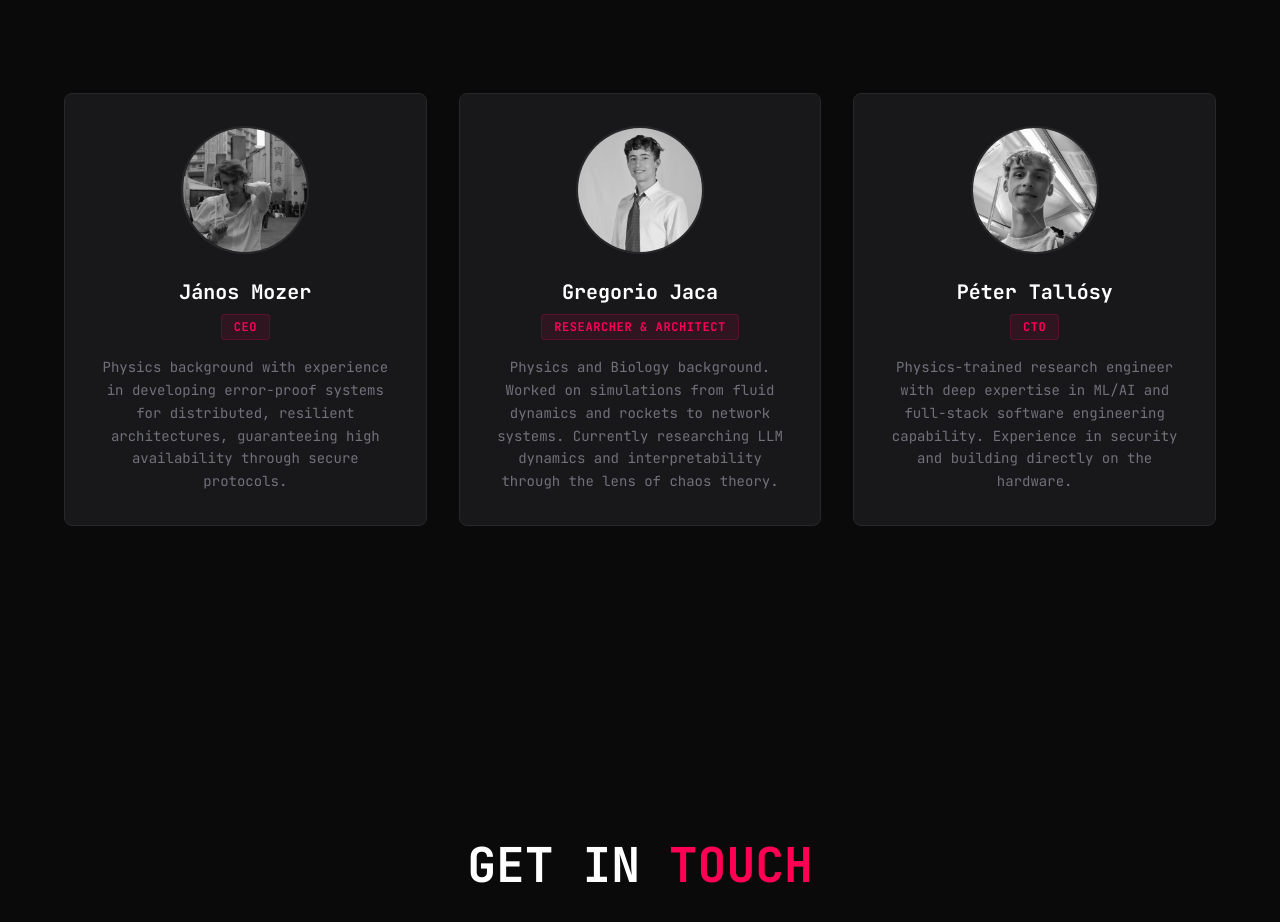
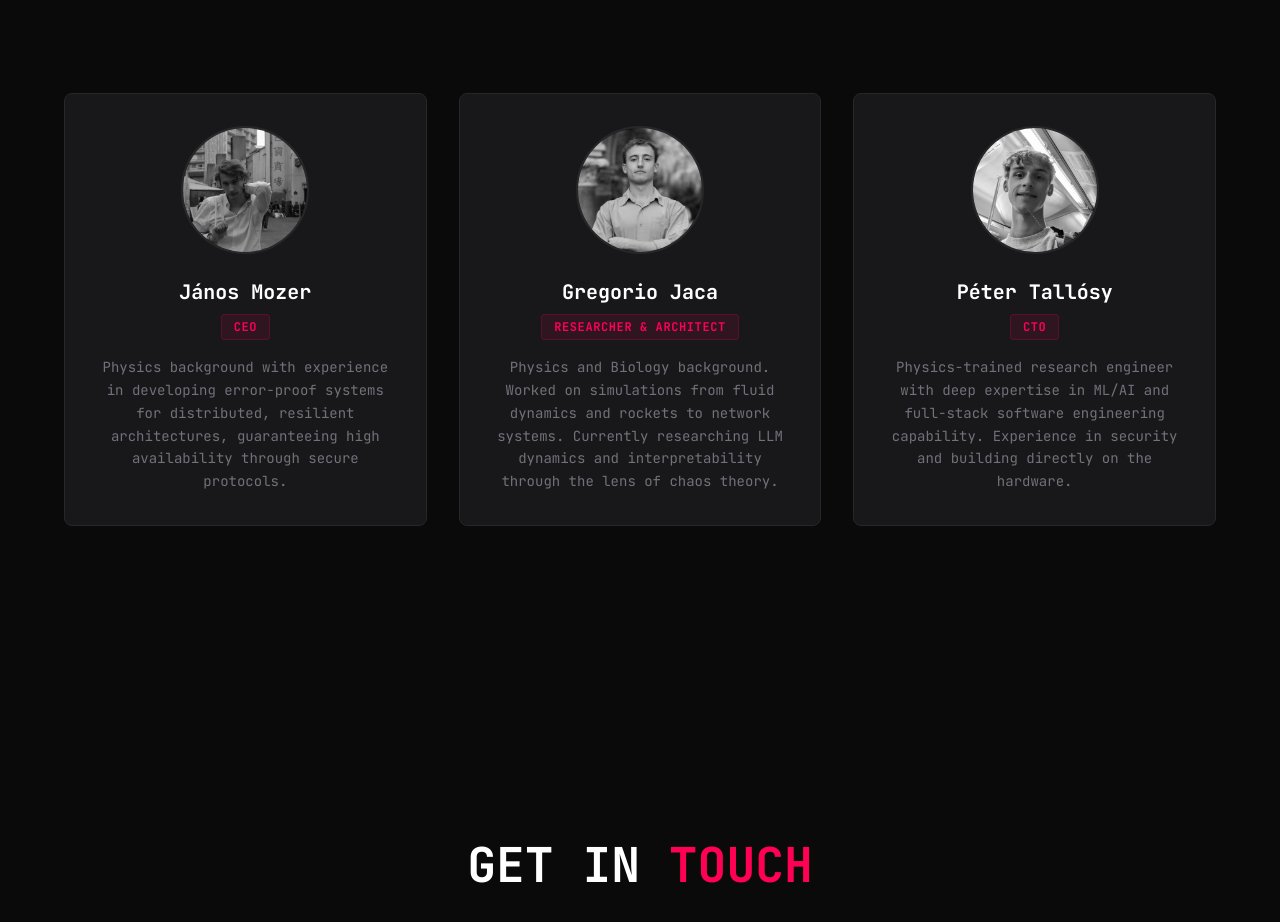
Before and after one commit to BadC-mpany/website, a Next.js app: page / in a window 1280 px wide. Shown: the part 3690-4612 px from the top of the page. Built offline with nearby package versions, Linux system fonts and the light colour scheme; no server answers.

Commit message:
update grego phtoo

```diff
--- a/sections/Team.tsx
+++ b/sections/Team.tsx
@@ -15,7 +15,7 @@ const team = [
     name: 'Gregorio Jaca',
     role: 'RESEARCHER & ARCHITECT',
     bio: 'Physics and Biology background. Worked on simulations from fluid dynamics and rockets to network systems. Currently researching LLM dynamics and interpretability through the lens of chaos theory.',
-    image: '/images/grego.jpeg',
+    image: '/images/grego.jpg',
     linkedin: 'https://www.linkedin.com/in/gregorio-jaca-3ab70a296/'
   },
   {
```
Also changed, not shown: public/images/grego.jpeg (deleted), public/images/grego.jpg (added).
